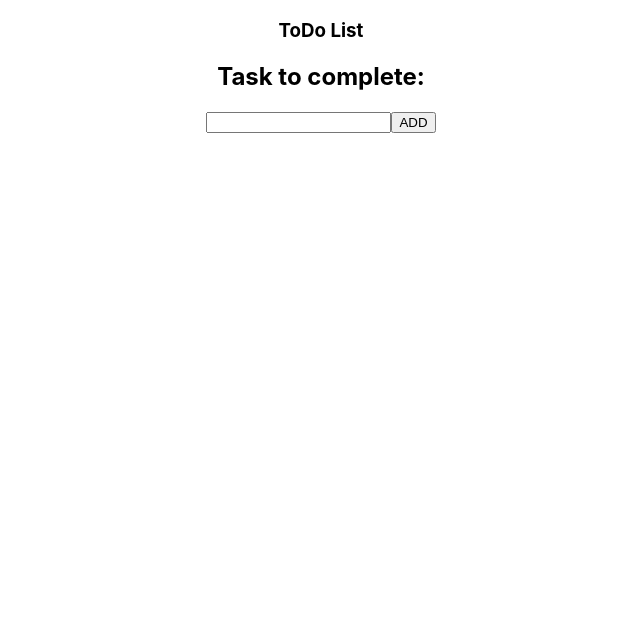
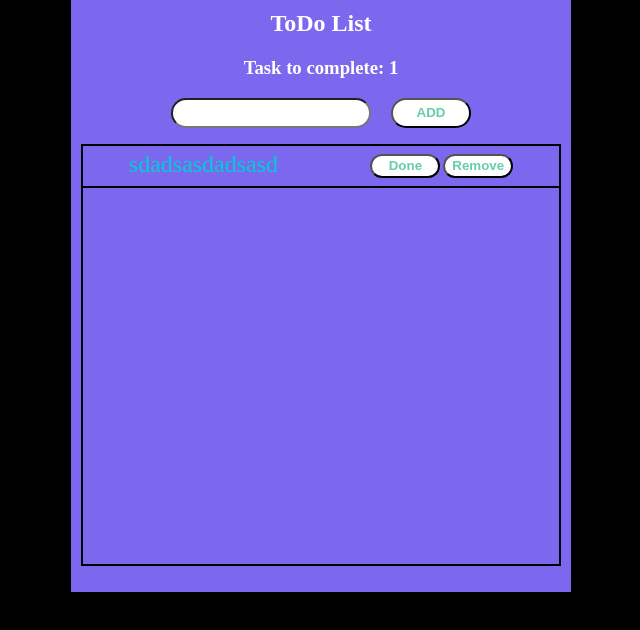
Before and after one commit to acki-01/React-saga-todo, a React (Create React App) app: page / in a window 1280 px wide. Shown: the top 630 px of the page, without its empty margins (319-959 px from the left). Built offline with nearby package versions, Linux system fonts and the light colour scheme.

Commit message:
inataling styled components and apply styling

```diff
--- a/package.json
+++ b/package.json
@@ -8,7 +8,8 @@
     "react-redux": "^5.1.1",
     "react-scripts": "2.1.1",
     "redux": "^4.0.1",
-    "redux-saga": "^0.16.2"
+    "redux-saga": "^0.16.2",
+    "styled-components": "^4.1.1"
   },
   "scripts": {
     "start": "react-scripts start",
--- a/src/App.css
+++ /dev/null
@@ -1,32 +0,0 @@
-.App {
-  text-align: center;
-}
-
-.App-logo {
-  animation: App-logo-spin infinite 20s linear;
-  height: 40vmin;
-}
-
-.App-header {
-  background-color: #282c34;
-  min-height: 100vh;
-  display: flex;
-  flex-direction: column;
-  align-items: center;
-  justify-content: center;
-  font-size: calc(10px + 2vmin);
-  color: white;
-}
-
-.App-link {
-  color: #61dafb;
-}
-
-@keyframes App-logo-spin {
-  from {
-    transform: rotate(0deg);
-  }
-  to {
-    transform: rotate(360deg);
-  }
-}
--- a/src/App.js
+++ b/src/App.js
@@ -2,8 +2,8 @@ import React, { Component } from 'react';
 import { createStore, applyMiddleware, compose } from 'redux';
 import { Provider } from 'react-redux';
 import createSagaMiddleware from 'redux-saga';
+import styled, { createGlobalStyle } from 'styled-components';
 
-import './App.css';
 import ToDoList from './components/ToDoList';
 import reducer from './store/reducers/todo';
 import { watchToDo } from './store/sagas';
@@ -30,14 +30,37 @@ const store = createStore(
 
 sagaMiddleware.run(watchToDo);
 
+const StyledApp = styled.div`
+    display: flex;
+    flex-direction: column;
+    align-items: center;
+    justify-content: center;
+`;
+
+const GlobalStyles = createGlobalStyle`
+    body {
+        height: 100vh;
+        padding: 0;
+        margin: 0;
+        background: black;
+        color: white;
+    }
+    * {
+        box-sizing: border-box;
+    }
+`;
+
 class App extends Component {
     render() {
         return (
-            <Provider store={store}>
-                <div className="App">
-                    <ToDoList />
-                </div>
-            </Provider>
+            <>
+                <GlobalStyles />
+                <StyledApp>
+                    <Provider store={store}>
+                        <ToDoList />
+                    </Provider>
+                </StyledApp>
+            </>
         );
     }
 }
--- a/src/components/ToDo.js
+++ b/src/components/ToDo.js
@@ -1,21 +1,61 @@
 import React from 'react';
+import styled from 'styled-components';
 
-const ToDo = ({ text, complete, remove, done }) => (
-    <>
-        <li>
-            <span style={{ textDecoration: done ? 'line-through' : 'none' }}>
+const StyledToDo = styled.li`
+    display: flex;
+    width: 100%;
+    padding: 8px 0px;
+    justify-content: space-around;
+    list-style: none;
+    font-size: 24px;
+    line-height: 20px;
+    border-bottom: 2px solid black;
+    color: darkturquoise;
+`;
+
+const StyledButton = styled.button`
+    width: 70px;
+    height: 24px;
+    background: white;
+    border-radius: 50px;
+    color: mediumaquamarine;
+    font-weight: bold;
+
+    :disabled {
+        background: lightgrey;
+        color: white;
+    }
+`;
+
+const StyledSpan = styled.span`
+    display: inline-block;
+    overflow: hidden;
+    width: 70%;
+    max-width: 150px;
+    text-decoration: ${({ done }) => (done ? 'line-through' : 'none')};
+`;
+
+const StyledButtonContainer = styled.div`
+    display: flex;
+    justify-content: space-between;
+    width: 30%;
+`;
+
+const ToDo = ({ text, complete, remove, done }) => {
+    const buttonLabel = done ? 'Undone' : 'Done';
+    return (
+        <StyledToDo>
+            <StyledSpan
+                style={{ textDecoration: done ? 'line-through' : 'none' }}
+            >
                 {text}
-            </span>
-            <button onClick={remove}>Remove</button>
-            <label htmlFor="isDone">Done: </label>
-            <input
-                type="checkbox"
-                value="Done"
-                id="isDone"
-                onChange={complete}
-            />
-        </li>
-    </>
-);
+            </StyledSpan>
+            <StyledButtonContainer>
+                <StyledButton onClick={complete}>{buttonLabel}</StyledButton>
+                <StyledButton onClick={remove}>Remove</StyledButton>
+            </StyledButtonContainer>
+        </StyledToDo>
+    );
+};
 
 export default ToDo;
--- a/src/components/ToDoList.js
+++ b/src/components/ToDoList.js
@@ -1,8 +1,51 @@
 import React, { Component } from 'react';
 import { connect } from 'react-redux';
+import styled from 'styled-components';
 
 import ToDo from './ToDo';
 import * as toDoActions from '../store/actions/todo';
+
+const StyledToDoList = styled.div`
+    width: 500px;
+    max-width: 500px;
+    padding: 10px;
+    background: mediumslateblue;
+    text-align: center;
+`;
+
+const StyledInput = styled.input`
+    width: 200px;
+    height: 30px;
+    padding-left: 20px;
+    margin-right: 20px;
+    border-radius: 50px;
+    color: mediumaquamarine;
+    font-weight: bold;
+`;
+
+const StyledButton = styled.button`
+    width: 80px;
+    height: 30px;
+    background: white;
+    border-radius: 50px;
+    color: mediumaquamarine;
+    font-weight: bold;
+
+    :disabled {
+        background: lightgrey;
+        color: white;
+    }
+`;
+
+const StyledList = styled.ul`
+    height: 422px;
+    padding: 0px;
+    border: 2px solid black;
+`;
+
+const StyledH2 = styled.h2`
+    margin-top: 0px;
+`;
 
 class ToDoList extends Component {
     state = {
@@ -36,6 +79,7 @@ class ToDoList extends Component {
             this.props.onToDoAdded(newToDo);
         }
     };
+
     render() {
         const todos = this.props.todos.map(({ text, key, done }) => (
             <ToDo
@@ -47,20 +91,20 @@ class ToDoList extends Component {
             />
         ));
         return (
-            <>
-                <h3>ToDo List</h3>
-                <h2>Task to complete: {this.taskToComplete}</h2>
-                <input onChange={this.onInputChangeHandler} />
-                <button
+            <StyledToDoList>
+                <StyledH2>ToDo List</StyledH2>
+                <h3>Task to complete: {this.props.taskToComplete}</h3>
+                <StyledInput onChange={this.onInputChangeHandler} />
+                <StyledButton
                     onClick={this.addToDoHandler}
                     disabled={
                         this.props.buttonDisabled || this.props.isFullList
                     }
                 >
                     ADD
-                </button>
-                <ul>{todos}</ul>
-            </>
+                </StyledButton>
+                <StyledList>{todos}</StyledList>
+            </StyledToDoList>
         );
     }
 }
@@ -68,8 +112,9 @@ class ToDoList extends Component {
 const mapStateToProps = state => {
     return {
         todos: state.todos,
-        isFullList: state.todos.filter(({ done }) => !done).length >= 10,
-        buttonDisabled: state.buttonDisabled
+        isFullList: state.todos.length >= 10,
+        buttonDisabled: state.buttonDisabled,
+        taskToComplete: state.todos.filter(({ done }) => !done).length
     };
 };
 
--- a/src/index.css
+++ /dev/null
@@ -1,14 +0,0 @@
-body {
-  margin: 0;
-  padding: 0;
-  font-family: -apple-system, BlinkMacSystemFont, "Segoe UI", "Roboto", "Oxygen",
-    "Ubuntu", "Cantarell", "Fira Sans", "Droid Sans", "Helvetica Neue",
-    sans-serif;
-  -webkit-font-smoothing: antialiased;
-  -moz-osx-font-smoothing: grayscale;
-}
-
-code {
-  font-family: source-code-pro, Menlo, Monaco, Consolas, "Courier New",
-    monospace;
-}
--- a/src/index.js
+++ b/src/index.js
@@ -1,6 +1,5 @@
 import React from 'react';
 import ReactDOM from 'react-dom';
-import './index.css';
 import App from './App';
 import * as serviceWorker from './serviceWorker';
 
--- a/src/store/reducers/todo.js
+++ b/src/store/reducers/todo.js
@@ -1,7 +1,13 @@
 import * as actionTypes from '../actions/constants';
 
 const initialState = {
-    todos: [],
+    todos: [
+        {
+            text: 'sdadsasdadsasddasdasdasdasdasddsadas',
+            key: Date.now(),
+            done: false
+        }
+    ],
     buttonDisabled: false
 };
 
```
Also changed, not shown: 1 other file (tests, documents, lock files or other folders).
